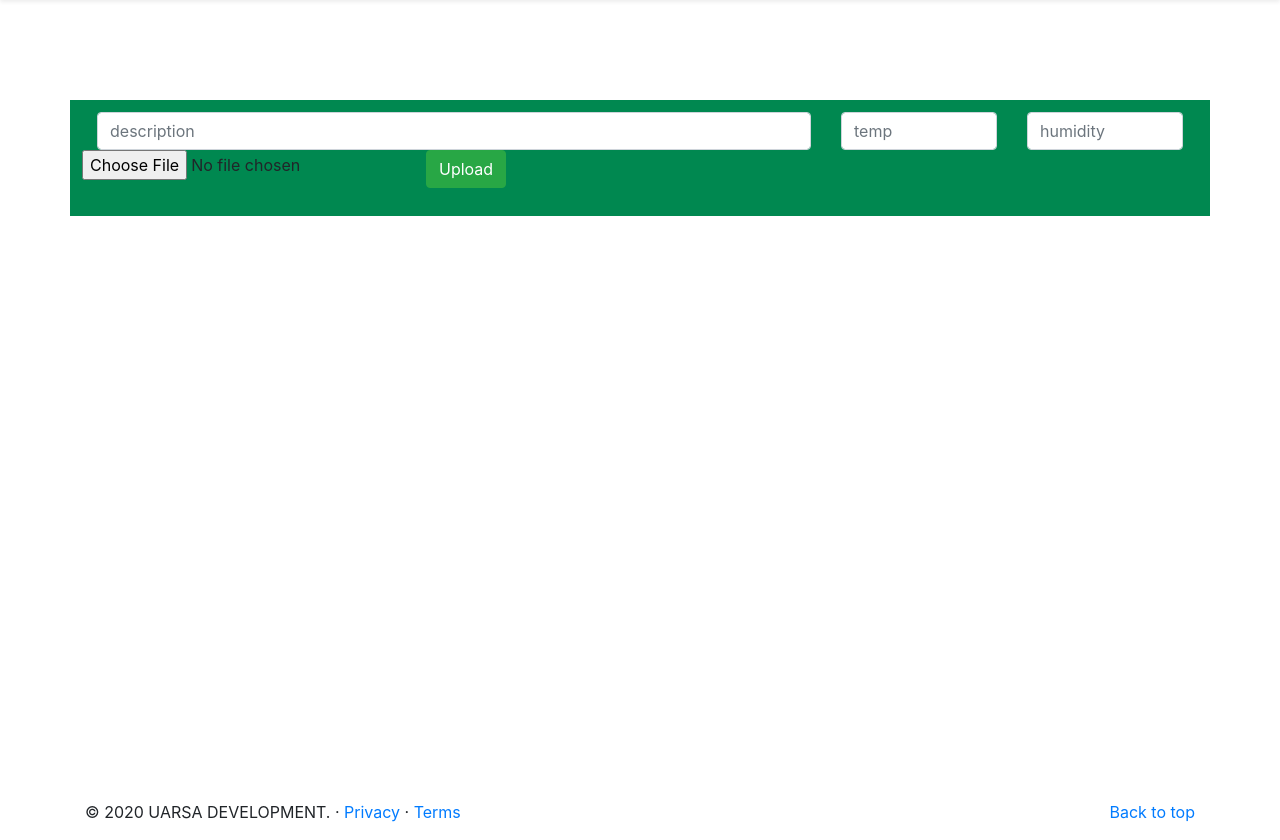
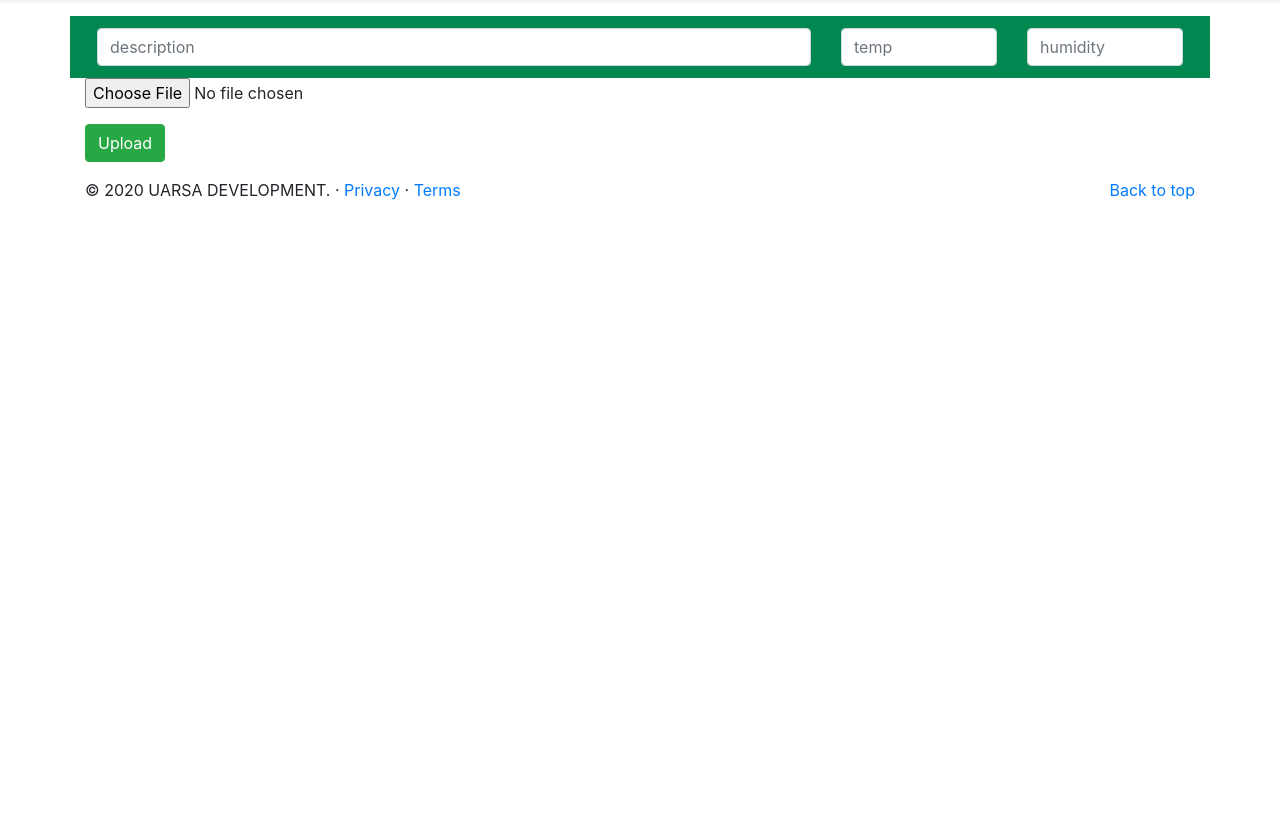
Before and after one commit to Uarsa/hempreport, a Flask app: page /upload in a window 1280 px wide. Shown: the part 57-897 px from the top of the page. After the commit the page ends 257 px from the top, so only its background shows below. Run offline with Flask 2, Linux system fonts and the light colour scheme; some libraries are stand-ins or nearby versions.

Commit message:
Update upload.html

```diff
--- a/templates/upload.html
+++ b/templates/upload.html
@@ -28,8 +28,6 @@
 
 
 <div class="container">
-<div class="mainbody">
-
 
   <form action="{{ url_for('upload') }}" method="POST" enctype="multipart/form-data">
     <div class="row">
@@ -42,13 +40,11 @@
       <div class="col">
         <input type="text" name="info" id="humidity" class="form-control" placeholder="humidity">
       </div>
-        <p><input type="file" name="photo">
-        <p><input type="submit" class="btn btn-success" value="Upload">
     </div>
+    <p><input type="file" name="photo">
+    <p><input type="submit" class="btn btn-success" value="Upload">
   </form>
 
-
-</div>
 </div>
 
 
```
